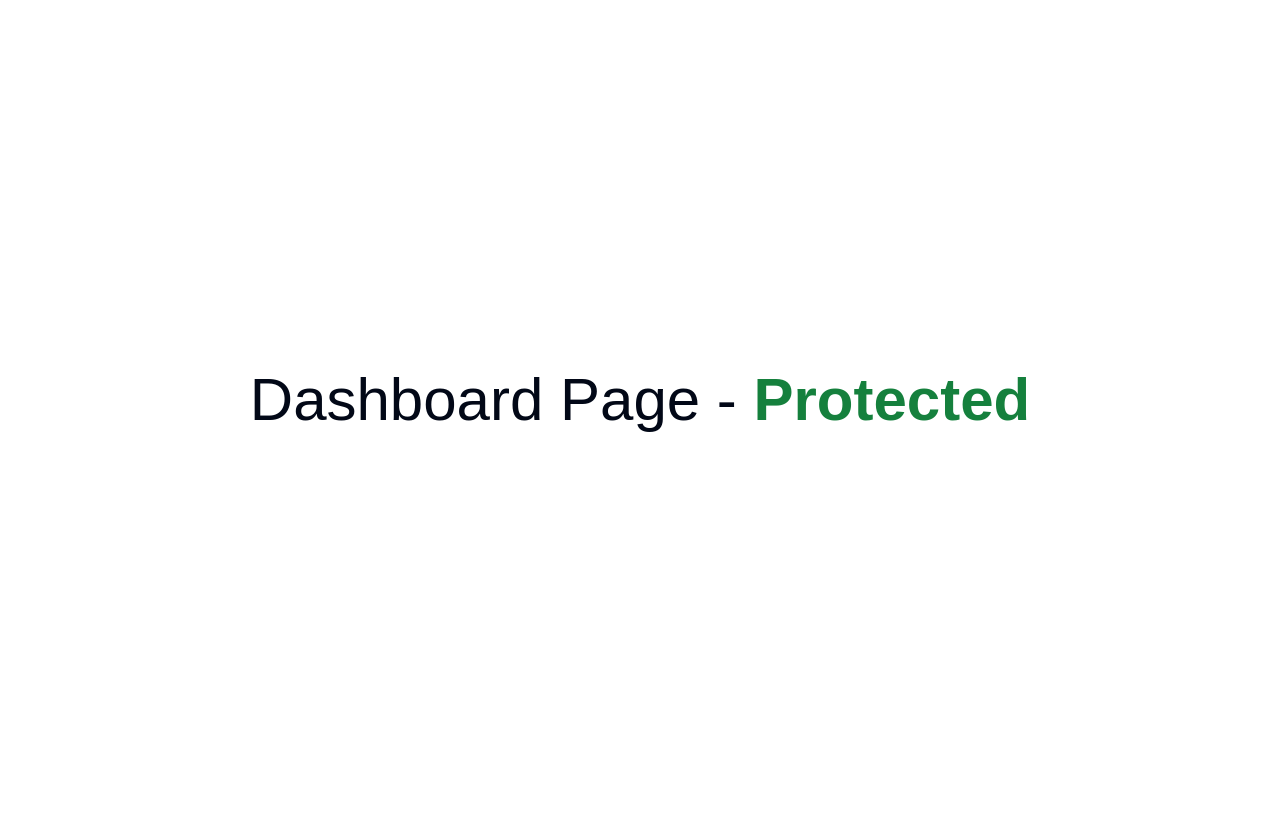
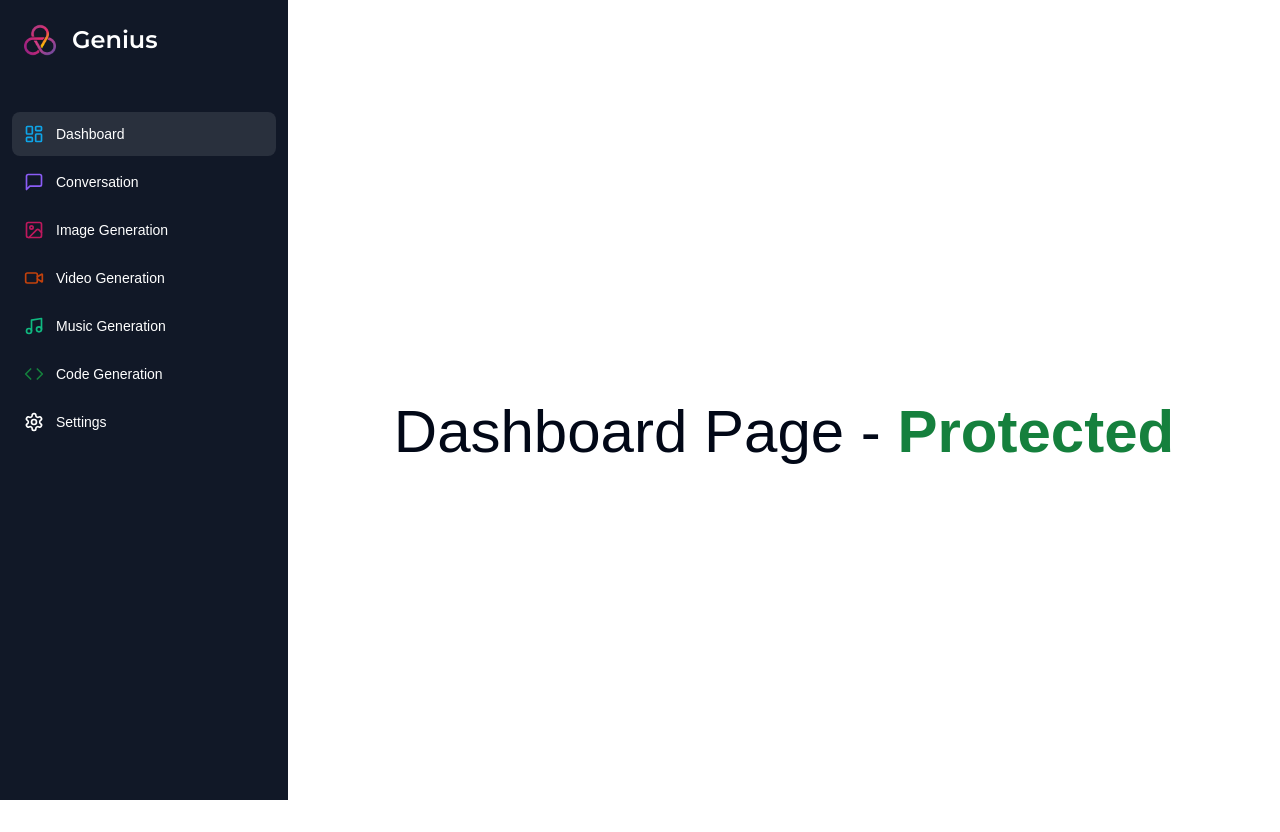
Before and after one commit to Jameschan215/ai-saas, a Next.js app: page /dashboard in a window 1280 px wide. Before the commit the page ends 800 px from the top, so only its background shows below. Built offline with nearby package versions, Linux system fonts and the light colour scheme.

Commit message:
4th commit - sidebar

```diff
--- a/app/(dashborad)/(routes)/dashboard/page.tsx
+++ b/app/(dashborad)/(routes)/dashboard/page.tsx
@@ -1,13 +1,10 @@
-import { UserButton } from '@clerk/nextjs';
-
 export default function DashboardPage() {
 	return (
-		<main className="flex items-center justify-center h-full">
+		<main className="flex flex-col items-center justify-center gap-10 h-full">
 			<p className="text-6xl">
 				Dashboard Page -{' '}
 				<span className="font-bold text-green-700">Protected</span>
 			</p>
-			<UserButton />
 		</main>
 	);
 }
--- /dev/null
+++ b/app/(dashborad)/layout.tsx
@@ -0,0 +1,20 @@
+import Navbar from '@/components/navbar';
+import Sidebar from '@/components/sidebar';
+
+export default function DashboardLayout({
+	children,
+}: {
+	children: React.ReactNode;
+}) {
+	return (
+		<div className="h-full relative">
+			<div className="hidden h-full md:w-72 md:flex md:flex-col md:fixed md:inset-y-0 z-[80] bg-slate-800">
+				<Sidebar />
+			</div>
+			<main className="md:pl-72 h-full">
+				<Navbar />
+				{children}
+			</main>
+		</div>
+	);
+}
--- /dev/null
+++ b/components/mobile-sidebar.tsx
@@ -0,0 +1,23 @@
+'use client';
+
+import { Menu } from 'lucide-react';
+
+import { Button } from '@/components/ui/button';
+import { Sheet, SheetContent, SheetTrigger } from '@/components/ui/sheet';
+import Sidebar from '@/components/sidebar';
+
+export default function MobileSidebar() {
+	return (
+		<Sheet>
+			<SheetTrigger>
+				<Button variant="ghost" size="icon" className="md:hidden">
+					<Menu />
+				</Button>
+			</SheetTrigger>
+
+			<SheetContent side="left" className="p-0">
+				<Sidebar />
+			</SheetContent>
+		</Sheet>
+	);
+}
--- /dev/null
+++ b/components/navbar.tsx
@@ -0,0 +1,15 @@
+import React from 'react';
+import { UserButton } from '@clerk/nextjs';
+import MobileSidebar from '@/components/mobile-sidebar';
+
+export default function Navbar() {
+	return (
+		<nav className="flex items-center p-4">
+			<MobileSidebar />
+
+			<div className="w-full flex justify-end">
+				<UserButton />
+			</div>
+		</nav>
+	);
+}
--- /dev/null
+++ b/components/sidebar.tsx
@@ -0,0 +1,102 @@
+'use client';
+
+import Image from 'next/image';
+import Link from 'next/link';
+import { Montserrat } from 'next/font/google';
+import { cn } from '@/lib/utils';
+import {
+	Code,
+	ImageIcon,
+	LayoutDashboard,
+	MessageSquare,
+	Music,
+	Settings,
+	VideoIcon,
+} from 'lucide-react';
+import { usePathname } from 'next/navigation';
+
+const montserrat = Montserrat({ weight: '600', subsets: ['latin'] });
+
+const routes = [
+	{
+		label: 'Dashboard',
+		icon: LayoutDashboard,
+		href: '/dashboard',
+		color: 'text-sky-500',
+	},
+	{
+		label: 'Conversation',
+		icon: MessageSquare,
+		href: '/conversation',
+		color: 'text-violet-500',
+	},
+	{
+		label: 'Image Generation',
+		icon: ImageIcon,
+		href: '/image',
+		color: 'text-pink-700',
+	},
+	{
+		label: 'Video Generation',
+		icon: VideoIcon,
+		href: '/video',
+		color: 'text-orange-700',
+	},
+	{
+		label: 'Music Generation',
+		icon: Music,
+		href: '/music',
+		color: 'text-emerald-500',
+	},
+	{
+		label: 'Code Generation',
+		icon: Code,
+		href: '/code',
+		color: 'text-green-700',
+	},
+	{
+		label: 'Settings',
+		icon: Settings,
+		href: '/settings',
+		color: '',
+	},
+];
+
+export default function Sidebar() {
+	const pathname = usePathname();
+
+	return (
+		<aside className="h-full flex flex-col bg-[#111827] text-white space-y-4 py-4">
+			<div className="px-3 py-2 flex-1">
+				<Link href="/dashboard" className="flex items-center pl-3 mb-14">
+					<div className="relative w-8 h-8 mr-4">
+						<Image fill alt="Logo" src="/logo.png" />
+					</div>
+					<h1 className={cn('text-2xl font-bold', montserrat.className)}>
+						Genius
+					</h1>
+				</Link>
+
+				<ul className="space-y-1">
+					{routes.map((route) => (
+						<li
+							key={route.href}
+							className={cn(
+								'text-sm group w-full p-3 flex justify-start font-medium cursor-pointer hover:text-white hover:bg-white/10 rounded-lg transition',
+								{
+									'text-white, bg-white/10': pathname === route.href,
+								}
+							)}>
+							<Link href={route.href}>
+								<div className="flex items-center flex-1">
+									<route.icon className={cn('h-5 w-5 mr-3', route.color)} />
+									{route.label}
+								</div>
+							</Link>
+						</li>
+					))}
+				</ul>
+			</div>
+		</aside>
+	);
+}
--- /dev/null
+++ b/components/ui/sheet.tsx
@@ -0,0 +1,140 @@
+"use client"
+
+import * as React from "react"
+import * as SheetPrimitive from "@radix-ui/react-dialog"
+import { cva, type VariantProps } from "class-variance-authority"
+import { X } from "lucide-react"
+
+import { cn } from "@/lib/utils"
+
+const Sheet = SheetPrimitive.Root
+
+const SheetTrigger = SheetPrimitive.Trigger
+
+const SheetClose = SheetPrimitive.Close
+
+const SheetPortal = SheetPrimitive.Portal
+
+const SheetOverlay = React.forwardRef<
+  React.ElementRef<typeof SheetPrimitive.Overlay>,
+  React.ComponentPropsWithoutRef<typeof SheetPrimitive.Overlay>
+>(({ className, ...props }, ref) => (
+  <SheetPrimitive.Overlay
+    className={cn(
+      "fixed inset-0 z-50 bg-black/80  data-[state=open]:animate-in data-[state=closed]:animate-out data-[state=closed]:fade-out-0 data-[state=open]:fade-in-0",
+      className
+    )}
+    {...props}
+    ref={ref}
+  />
+))
+SheetOverlay.displayName = SheetPrimitive.Overlay.displayName
+
+const sheetVariants = cva(
+  "fixed z-50 gap-4 bg-background p-6 shadow-lg transition ease-in-out data-[state=open]:animate-in data-[state=closed]:animate-out data-[state=closed]:duration-300 data-[state=open]:duration-500",
+  {
+    variants: {
+      side: {
+        top: "inset-x-0 top-0 border-b data-[state=closed]:slide-out-to-top data-[state=open]:slide-in-from-top",
+        bottom:
+          "inset-x-0 bottom-0 border-t data-[state=closed]:slide-out-to-bottom data-[state=open]:slide-in-from-bottom",
+        left: "inset-y-0 left-0 h-full w-3/4 border-r data-[state=closed]:slide-out-to-left data-[state=open]:slide-in-from-left sm:max-w-sm",
+        right:
+          "inset-y-0 right-0 h-full w-3/4  border-l data-[state=closed]:slide-out-to-right data-[state=open]:slide-in-from-right sm:max-w-sm",
+      },
+    },
+    defaultVariants: {
+      side: "right",
+    },
+  }
+)
+
+interface SheetContentProps
+  extends React.ComponentPropsWithoutRef<typeof SheetPrimitive.Content>,
+    VariantProps<typeof sheetVariants> {}
+
+const SheetContent = React.forwardRef<
+  React.ElementRef<typeof SheetPrimitive.Content>,
+  SheetContentProps
+>(({ side = "right", className, children, ...props }, ref) => (
+  <SheetPortal>
+    <SheetOverlay />
+    <SheetPrimitive.Content
+      ref={ref}
+      className={cn(sheetVariants({ side }), className)}
+      {...props}
+    >
+      {children}
+      <SheetPrimitive.Close className="absolute right-4 top-4 rounded-sm opacity-70 ring-offset-background transition-opacity hover:opacity-100 focus:outline-none focus:ring-2 focus:ring-ring focus:ring-offset-2 disabled:pointer-events-none data-[state=open]:bg-secondary">
+        <X className="h-4 w-4" />
+        <span className="sr-only">Close</span>
+      </SheetPrimitive.Close>
+    </SheetPrimitive.Content>
+  </SheetPortal>
+))
+SheetContent.displayName = SheetPrimitive.Content.displayName
+
+const SheetHeader = ({
+  className,
+  ...props
+}: React.HTMLAttributes<HTMLDivElement>) => (
+  <div
+    className={cn(
+      "flex flex-col space-y-2 text-center sm:text-left",
+      className
+    )}
+    {...props}
+  />
+)
+SheetHeader.displayName = "SheetHeader"
+
+const SheetFooter = ({
+  className,
+  ...props
+}: React.HTMLAttributes<HTMLDivElement>) => (
+  <div
+    className={cn(
+      "flex flex-col-reverse sm:flex-row sm:justify-end sm:space-x-2",
+      className
+    )}
+    {...props}
+  />
+)
+SheetFooter.displayName = "SheetFooter"
+
+const SheetTitle = React.forwardRef<
+  React.ElementRef<typeof SheetPrimitive.Title>,
+  React.ComponentPropsWithoutRef<typeof SheetPrimitive.Title>
+>(({ className, ...props }, ref) => (
+  <SheetPrimitive.Title
+    ref={ref}
+    className={cn("text-lg font-semibold text-foreground", className)}
+    {...props}
+  />
+))
+SheetTitle.displayName = SheetPrimitive.Title.displayName
+
+const SheetDescription = React.forwardRef<
+  React.ElementRef<typeof SheetPrimitive.Description>,
+  React.ComponentPropsWithoutRef<typeof SheetPrimitive.Description>
+>(({ className, ...props }, ref) => (
+  <SheetPrimitive.Description
+    ref={ref}
+    className={cn("text-sm text-muted-foreground", className)}
+    {...props}
+  />
+))
+SheetDescription.displayName = SheetPrimitive.Description.displayName
+
+export {
+  Sheet,
+  SheetPortal,
+  SheetOverlay,
+  SheetTrigger,
+  SheetClose,
+  SheetContent,
+  SheetHeader,
+  SheetFooter,
+  SheetTitle,
+  SheetDescription,
+}
--- a/package.json
+++ b/package.json
@@ -10,6 +10,7 @@
   },
   "dependencies": {
     "@clerk/nextjs": "^5.6.3",
+    "@radix-ui/react-dialog": "^1.1.1",
     "@radix-ui/react-slot": "^1.1.0",
     "class-variance-authority": "^0.7.0",
     "clsx": "^2.1.1",
```
Also changed, not shown: public/logo.png (added), 1 other file (tests, documents, lock files or other folders).
